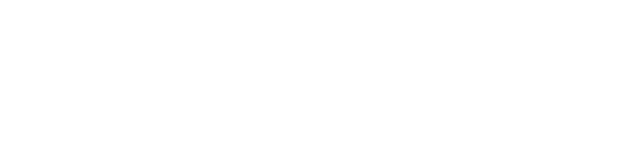
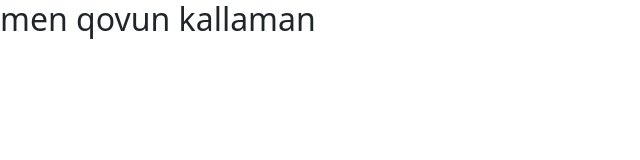
Before and after one commit to mavludaqizdeveloper/kunUz, a plain HTML site: page index.html in a window 1280 px wide. Shown: the whole page, without its empty margins (0-640 px from the left). Drawn offline with nearby package versions, Linux system fonts and the light colour scheme.

Commit message:
qovun kallaligi aniq boldi

```diff
--- a/index.html
+++ b/index.html
@@ -17,7 +17,7 @@
     <link rel="stylesheet" href="./css/main.css">
 </head>
 <body>
-
+    <h2>men qovun kallaman</h2>
 
     <script src="./js/index.js"></script>
 </body>
```
